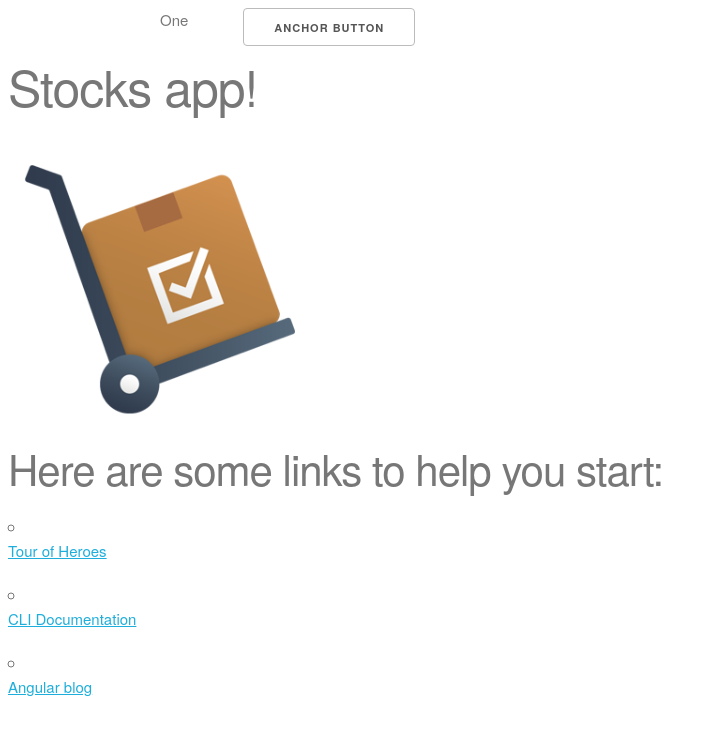
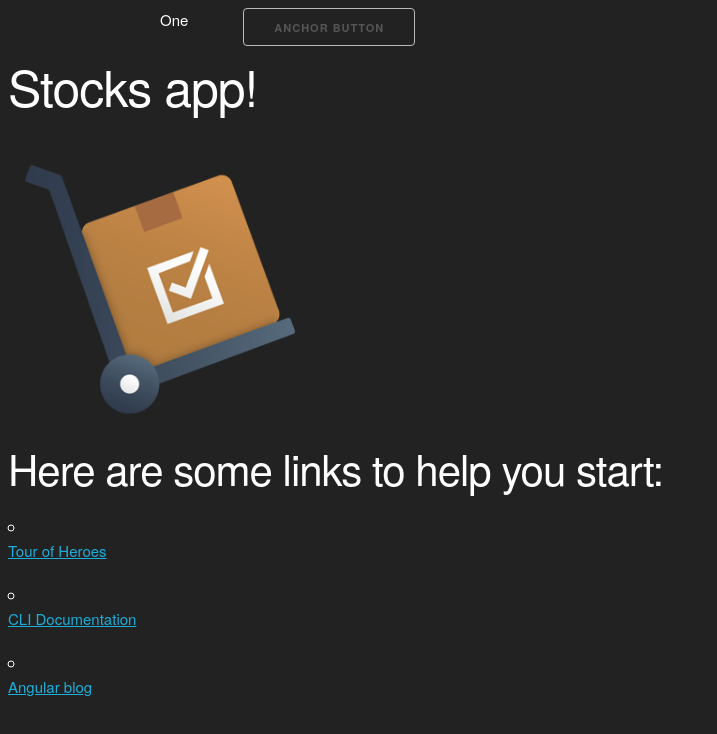
Before and after one commit to alecorsino/stocks, an Angular app in the folder ui/: page / in a window 1280 px wide. Shown: the top 734 px of the page, without its empty margins (0-717 px from the left). Built offline with nearby package versions, Linux system fonts and the light colour scheme.

Commit message:
Black theme

```diff
--- a/package.json
+++ b/package.json
@@ -8,7 +8,8 @@
   },
   "scripts": {
     "setup": "cd backend && npm install",
-    "server": "cd backend && npm run debug"
+    "server": "cd backend && npm run debug",
+    "ui": "cd ui && ng serve --open"
   },
   "repository": {
     "type": "git",
--- a/ui/src/styles.styl
+++ b/ui/src/styles.styl
@@ -20,7 +20,8 @@ body
   line-height: 1.6
   font-weight: 400
   font-family: "Raleway", "HelveticaNeue", "Helvetica Neue", Helvetica, Arial, sans-serif
-  color: grey-mid
+  color: white
+  background-color: #222
 
 
 /* Grid
```
Also changed, not shown: 1 other file (tests, documents, lock files or other folders).
